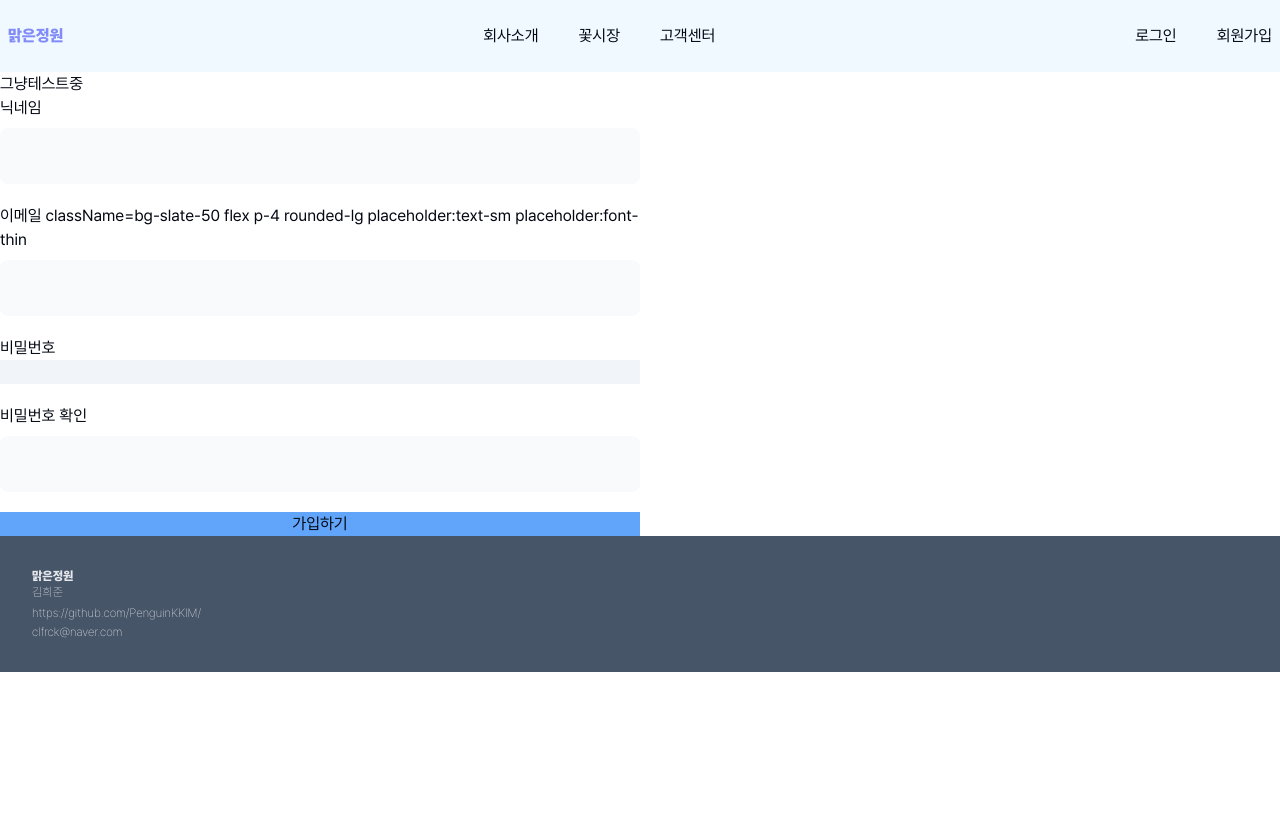
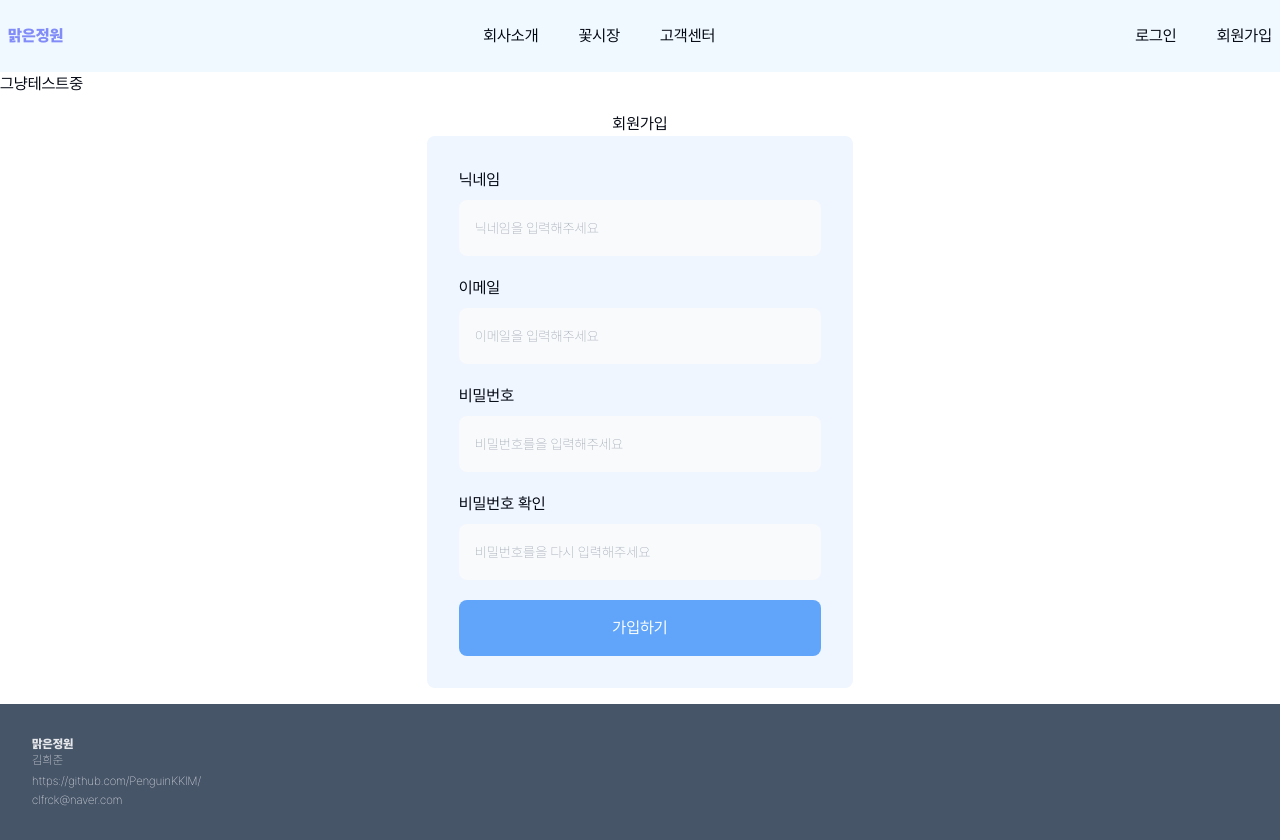
Before and after one commit to PenguinKKIM/flowermarket, a Next.js app: page /main in a window 1280 px wide. Before the commit the page ends 800 px from the top, so only its background shows below. Built offline with nearby package versions, Linux system fonts and the light colour scheme.

Commit message:
Add : Login / Join 유효성 검사

```diff
--- /dev/null
+++ b/components/Form/FormButton.tsx
@@ -0,0 +1,23 @@
+'use client';
+
+import { useFormStatus } from 'react-dom';
+
+interface FormButtonProps extends React.ComponentPropsWithoutRef<'button'> {
+  text: string;
+}
+
+function FormButton({ text, type, ...props }: FormButtonProps) {
+  const { pending } = useFormStatus();
+  return (
+    <button
+      disabled={pending}
+      type={type}
+      className="p-4 rounded-lg bg-blue-400 text-white hover:bg-blue-600 disabled:bg-slate-500"
+      {...props}
+    >
+      {pending ? '로그인 중' : text}
+    </button>
+  );
+}
+
+export default FormButton;
--- /dev/null
+++ b/components/Form/FormInput.tsx
@@ -0,0 +1,31 @@
+import { InputHTMLAttributes } from 'react';
+import { inputStyle, labelStyle } from './InputCVA';
+
+interface FormInputProps {
+  labelName: string;
+  id: string;
+  name: string;
+  error?: string[];
+}
+
+function FormInput({
+  labelName,
+  id,
+  name,
+  error = [],
+  ...props
+}: FormInputProps & InputHTMLAttributes<HTMLInputElement>) {
+  return (
+    <label htmlFor={id} className={labelStyle()}>
+      <span>{labelName}</span>
+      <input name={name} className={inputStyle()} {...props} />
+      {error.map((error, index) => (
+        <span key={index} className="text-red-500 font-medium">
+          {error}
+        </span>
+      ))}
+    </label>
+  );
+}
+
+export default FormInput;
--- /dev/null
+++ b/components/Form/HandleJoinForm.ts
@@ -0,0 +1,18 @@
+'use server';
+
+import dataSchema from './dataSchema';
+
+async function handelJoinForm(prevState: any, formData: FormData) {
+  const data = {
+    name: formData.get('name'),
+    email: formData.get('email'),
+    password: formData.get('password'),
+    passwordCheck: formData.get('passwordCheck'),
+  };
+  const result = dataSchema.safeParse(data);
+  if (!result.success) {
+    return result.error.flatten();
+  }
+}
+
+export default handelJoinForm;
--- /dev/null
+++ b/components/Form/HandleLoginForm.ts
@@ -0,0 +1,16 @@
+'use server';
+
+import dataSchema from './dataSchema';
+
+async function handleLoginForm(prevState: any, formData: FormData) {
+  const data = {
+    email: formData.get('email'),
+    password: formData.get('password'),
+  };
+  const result = dataSchema.safeParse(data);
+  if (!result.success) {
+    return result.error.flatten();
+  }
+}
+
+export default handleLoginForm;
--- a/components/Form/InputCVA.ts
+++ b/components/Form/InputCVA.ts
@@ -1,4 +1,10 @@
 import { cva } from 'class-variance-authority';
+
+const formSectionStyle = cva(
+  'w-full flex items-center justify-center flex-col my-4',
+);
+
+const formStyle = cva('w-1/3 flex flex-col gap-5  bg-blue-50 p-8 rounded-lg');
 
 const inputStyle = cva(
   'bg-slate-50 flex p-4 rounded-lg placeholder:text-sm placeholder:font-thin ',
@@ -6,4 +12,4 @@ const inputStyle = cva(
 
 const labelStyle = cva('flex flex-col gap-2');
 
-export { inputStyle, labelStyle };
+export { inputStyle, labelStyle, formSectionStyle, formStyle };
--- a/components/Form/Join.tsx
+++ b/components/Form/Join.tsx
@@ -1,43 +1,55 @@
-import { inputStyle, labelStyle } from './InputCVA';
+'use client';
+import { useFormState } from 'react-dom';
+import FormButton from './FormButton';
+import FormInput from './FormInput';
+import { formSectionStyle, formStyle } from './InputCVA';
+import handelJoinForm from './HandleJoinForm';
 
 function Join() {
+  const [state, dispatch] = useFormState(handelJoinForm, null);
   return (
-    <form className="w-1/2 flex flex-col gap-5">
-      <label htmlFor="nickname" className={labelStyle()}>
-        닉네임
-        <input
+    <section className={formSectionStyle()}>
+      <h1>회원가입</h1>
+      <form action={dispatch} className={formStyle()}>
+        <FormInput
+          labelName="닉네임"
           type="text"
-          name="nickname"
-          id="nickname"
-          className={inputStyle()}
+          name="name"
+          id="name"
+          placeholder="닉네임을 입력해주세요"
+          required={false}
+          error={state?.fieldErrors.name}
         />
-      </label>
-      <label htmlFor="email" className={labelStyle()}>
-        이메일 className={inputStyle()}
-        <input type="text" name="email" id="email" className={inputStyle()} />
-      </label>
-      <label htmlFor="password" className="flex flex-col">
-        비밀번호
-        <input
-          type="text"
+        <FormInput
+          labelName="이메일"
+          type="email"
+          name="email"
+          id="email"
+          placeholder="이메일을 입력해주세요"
+          required={false}
+          error={state?.fieldErrors.email}
+        />
+        <FormInput
+          labelName="비밀번호"
+          type="password"
           name="password"
           id="password"
-          className="bg-slate-100"
+          placeholder="비밀번호를을 입력해주세요"
+          required={false}
+          error={state?.fieldErrors.password}
         />
-      </label>
-      <label htmlFor="passwordCheck" className={labelStyle()}>
-        비밀번호 확인
-        <input
-          type="text"
+        <FormInput
+          labelName="비밀번호 확인"
+          type="password"
           name="passwordCheck"
           id="passwordCheck"
-          className={inputStyle()}
+          placeholder="비밀번호를을 다시 입력해주세요"
+          required={false}
+          error={state?.fieldErrors.passwordCheck}
         />
-      </label>
-      <button type="submit" className="w-full bg-blue-400">
-        가입하기
-      </button>
-    </form>
+        <FormButton type="submit" text="가입하기" />
+      </form>
+    </section>
   );
 }
 
--- a/components/Form/Login.tsx
+++ b/components/Form/Login.tsx
@@ -1,37 +1,37 @@
-import { inputStyle, labelStyle } from './InputCVA';
+'use client';
+
+import { useFormState } from 'react-dom';
+import FormButton from './FormButton';
+import FormInput from './FormInput';
+
+import { formSectionStyle, formStyle } from './InputCVA';
+import handleLoginForm from './HandleLoginForm';
 
 function Login() {
+  const [state, dispatch] = useFormState(handleLoginForm, null);
   return (
-    <section className="w-full flex items-center justify-center flex-col my-4">
+    <section className={formSectionStyle()}>
       <h1>로그인</h1>
-      <form className="w-1/3 flex flex-col gap-5  bg-blue-50 p-8 rounded-lg">
-        <label htmlFor="email" className={labelStyle()}>
-          이메일
-          <input
-            type="text"
+      <form action={dispatch} className={formStyle()}>
+        <FormInput
+          labelName="이메일"
+          type="email"
           name="email"
           id="email"
-            className={inputStyle()}
           placeholder="이메일을 입력해주세요"
+          required={false}
+          error={state?.fieldErrors.email}
         />
-        </label>
-        <label htmlFor="password" className={labelStyle()}>
-          <p>비밀번호</p>
-          <input
-            type="text"
+        <FormInput
+          labelName="비밀번호"
+          type="password"
           name="password"
           id="password"
-            className={inputStyle()}
-            placeholder="비밀번호를 입력해주세요"
+          placeholder="패스워드를 입력해주세요"
+          required={false}
+          error={state?.fieldErrors.password}
         />
-        </label>
-
-        <button
-          type="submit"
-          className="p-4 rounded-lg bg-blue-400 text-white hover:bg-blue-600"
-        >
-          로그인
-        </button>
+        <FormButton type="submit" text="로그인" />
       </form>
     </section>
   );
--- /dev/null
+++ b/components/Form/LoginZod.ts
@@ -0,0 +1,8 @@
+import { z } from 'zod';
+
+const LoginSchema = z.object({
+  userEmail: z.string().email('유효한 이메일을 입력해주세요'),
+  password: z.string().min(6, '비밀번호는 6자리 이상이어야 합니다'),
+});
+
+export default LoginSchema;
--- /dev/null
+++ b/components/Form/dataSchema.ts
@@ -0,0 +1,41 @@
+import { z } from 'zod';
+
+const passwordConfirm = ({
+  password,
+  passwordCheck,
+}: {
+  password: string;
+  passwordCheck: string;
+}): boolean => {
+  return password === passwordCheck;
+};
+
+const passwordRegex =
+  /^(?=.*?[A-Z])(?=.*?[a-z])(?=.*?[0-9])(?=.*?[#?!@$%^&*-]).+$/;
+
+const dataSchema = z
+  .object({
+    name: z
+      .string({
+        invalid_type_error: '닉네임은 문자열이여야 합니다.',
+        required_error: '닉네임을 찾을수없습니다',
+      })
+      .min(3, '닉네임은 세자리 이상이어야 합니다.')
+      .max(10, '닉네임은 10자리 이하여야합니다.')
+      .trim(),
+    email: z.string().email('올바른 형식의 이메일을 입력해주세요.'),
+    password: z
+      .string()
+      .min(6, '비밀번호는 6자리이상이어야 합니다')
+      .regex(
+        passwordRegex,
+        '비밀번호는 소문자, 대문자, 숫자, 특수문자를 포함해야합니다.',
+      ),
+    passwordCheck: z.string(),
+  })
+  .refine(passwordConfirm, {
+    message: '비밀번호가 일치하지 않습니다.',
+    path: ['passwordCheck'],
+  });
+
+export default dataSchema;
```
Lines whose indentation alone changed are shown as unchanged.
